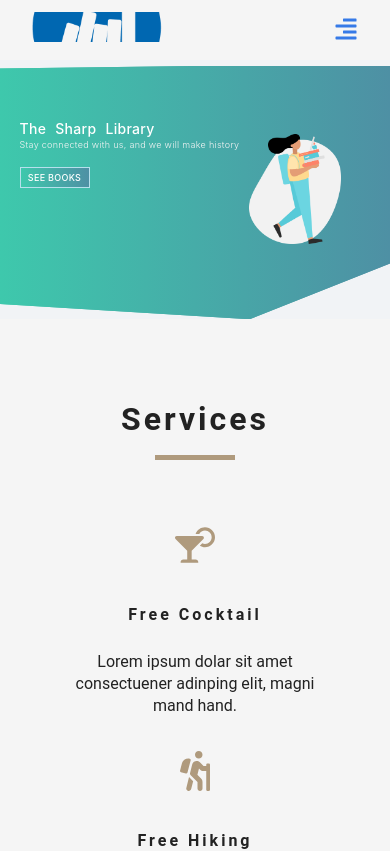
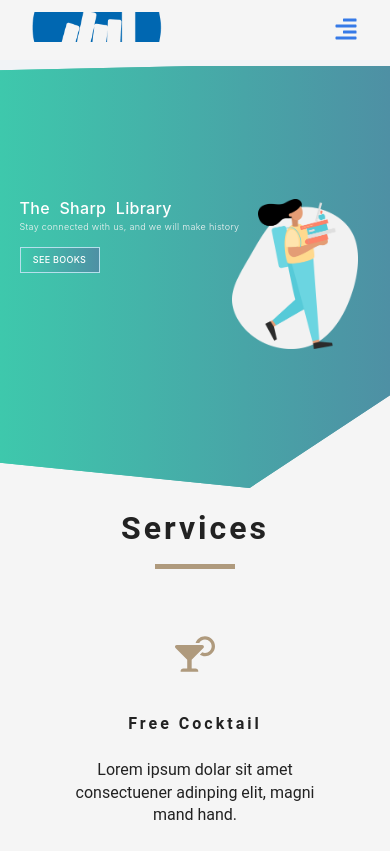
Before and after one commit to tawhidabdullah/sharp-library, a React (Create React App) app in the folder view/: page / in a window 390 px wide. Shown: the top 851 px of the page. Built offline with nearby package versions, Linux system fonts and the light colour scheme.

Commit message:
reacting..

```diff
--- a/view/src/App.css
+++ b/view/src/App.css
@@ -415,13 +415,13 @@ h6 {
     margin-left: 270px;
   }
   .getalife {
-    min-height: 50vh;
+    min-height: 60vh;
   }
 }
 
-@media screen and (max-width: 445px) {
+/* @media screen and (max-width: 445px) {
   .getalife {
-    min-height: 35vh;
+    min-height: 47vh;
     align-items: center;
     justify-content: center;
     flex-direction: column;
@@ -452,11 +452,11 @@ h6 {
     height: 24px;
     font-size: 13px;
   }
-}
+} */
 
 @media screen and (max-width: 445px) {
   .getalife {
-    min-height: 30vh;
+    min-height: 50vh;
     align-items: center;
     justify-content: center;
     flex-direction: column;
@@ -464,12 +464,12 @@ h6 {
 
   .getalife .banner-content {
     position: absolute;
-    top: 21%;
+    top: 31%;
     left: 5%;
   }
 
   .banner-content h2 {
-    font-size: 14px;
+    font-size: 16px;
   }
 
   .banner-content h6 {
@@ -478,16 +478,62 @@ h6 {
   }
 
   .getalife img {
-    max-height: 110px;
+    max-height: 150px;
     margin-left: 200px;
   }
 
   .banner-button {
-    width: 70px;
-    height: 21px;
+    width: 80px;
+    height: 26px;
     font-size: 9px;
   }
 }
+
+@media screen and (max-width: 351px) {
+.getalife .banner-content {
+    position: absolute;
+    top: 28%;
+    left: 5%;
+  }
+  .getalife img {
+    max-height: 130px;
+    margin-left: 185px;
+  }
+
+  .banner-button {
+    width: 75px;
+    height: 22px;
+    font-size: 7px;
+  }
+}
+
+
+@media screen and (max-width: 307px) {
+  .getalife .banner-content {
+      position: absolute;
+      top: 28%;
+      left: 5%;
+    }
+
+    .banner-content h2 {
+      font-size: 14px;
+    }
+
+    .banner-content h6 {
+      margin-top: -10px;
+      font-size: 9px;
+    }
+
+    .getalife img {
+      max-height: 120px;
+      margin-left: 185px;
+    }
+
+
+
+  }
+
+
 /* End of Banner */
 /* Title */
 .section-title {
@@ -510,7 +556,8 @@ h6 {
 
 /* services */
 .services {
-  padding: 5rem 0;
+  margin-top: -140px;
+  padding: 10rem 0;
 }
 .services {
   background: whitesmoke;
```
Also changed, not shown: 1 other file (tests, documents, lock files or other folders).
